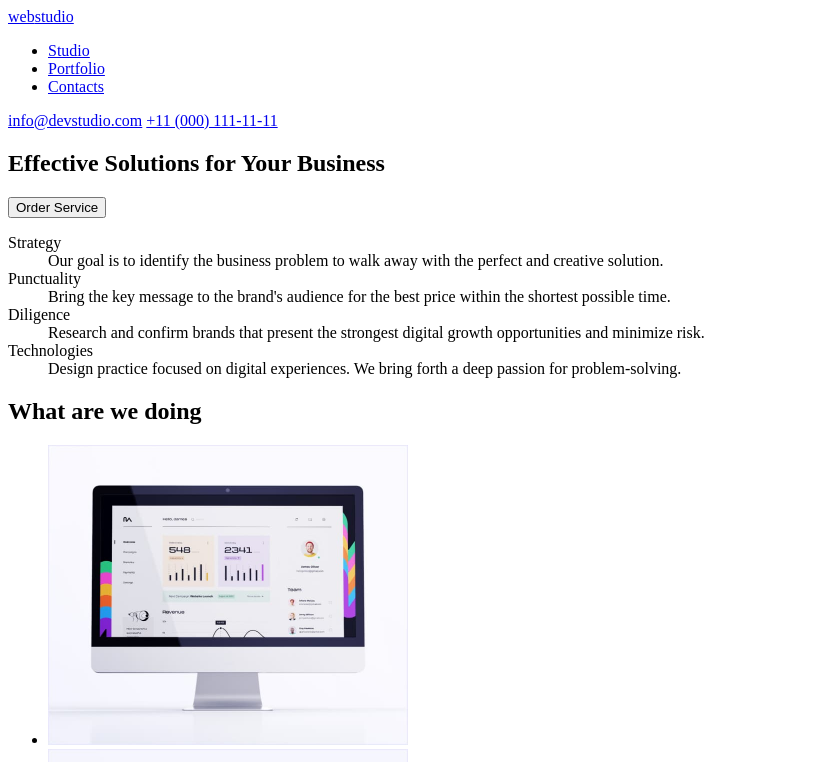
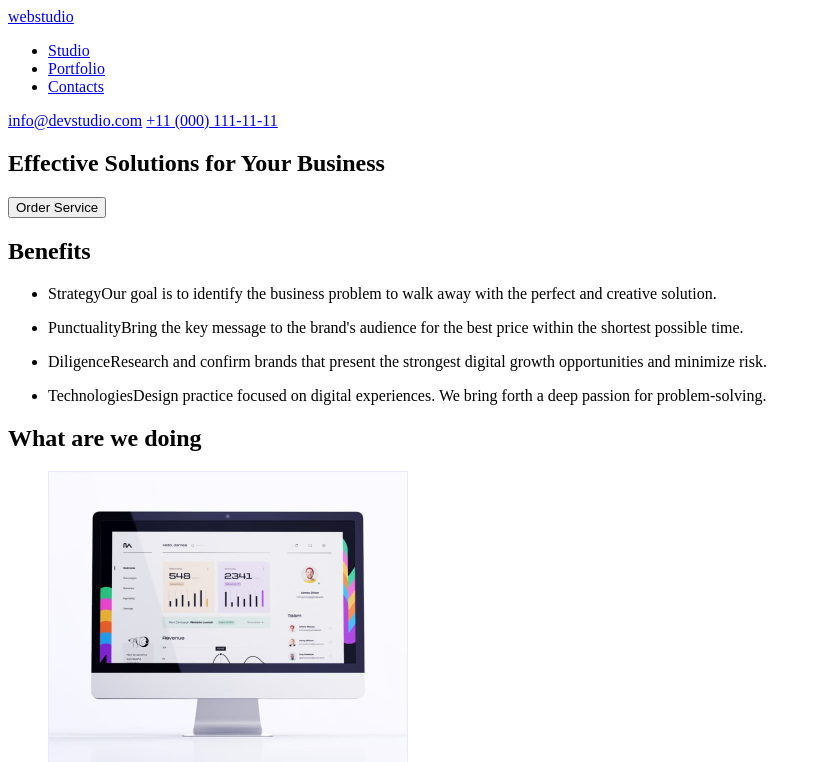
Before and after one commit to vvoloboieva/goit-markup-hw-01, a plain HTML site: page index.html in a window 1280 px wide. Shown: the top 762 px of the page, without its empty margins (0-821 px from the left). Drawn offline with Linux system fonts and the light colour scheme.

Commit message:
Adds missing tags after validation check

```diff
--- a/index.html
+++ b/index.html
@@ -8,52 +8,58 @@
   </head>
   <body>
     <header>
-      <div>
+      <nav>
         <a href="/index.html"> <span>web</span><span>studio</span> </a>
-      </div>
-      <nav>
         <ul>
           <li><a href="/">Studio</a></li>
           <li><a href="/">Portfolio</a></li>
           <li><a href="/">Contacts</a></li>
         </ul>
       </nav>
-      <div>
+
       <a href="mailto:info@devstudio.com">info@devstudio.com</a>
       <a href="tel:+110001111111">+11 (000) 111-11-11</a>
-      </div>
     </header>
     <main>
+      <!--Hero section-->
       <section>
-        <div>
         <h1>Effective Solutions for Your Business</h1>
         <button type="button">Order Service</button>
-        </div>
       </section>
-      <div>
-        <dl>
-          <dt>Strategy</dt>
-          <dd>
-            Our goal is to identify the business problem to walk away with the
-            perfect and creative solution.
-          </dd>
-          <dt>Punctuality</dt>
-          <dd>
-            Bring the key message to the brand's audience for the best price
-            within the shortest possible time.
-          </dd>
-          <dt>Diligence</dt>
-          <dd>
-            Research and confirm brands that present the strongest digital
-            growth opportunities and minimize risk.
-          </dd>
-          <dt>Technologies</dt>
-          <dd>
-            Design practice focused on digital experiences. We bring forth a
-            deep passion for problem-solving.
-          </dd>
-        </dl>
-      </div>
+
+      <!--Our advantages section-->
+      <section>
+        <h2>Benefits</h2>
+        <ul>
+          <li>
+            <p>
+              <span>Strategy</span>Our goal is to identify the business problem
+              to walk away with the perfect and creative solution.
+            </p>
+          </li>
+          <li>
+            <p>
+              <span>Punctuality</span>Bring the key message to the brand's
+              audience for the best price within the shortest possible time.
+            </p>
+          </li>
+          <li>
+            <p>
+              <span>Diligence</span>Research and confirm brands that present the
+              strongest digital growth opportunities and minimize risk.
+            </p>
+          </li>
+          <li>
+            <p>
+              <span>Technologies</span>Design practice focused on digital
+              experiences. We bring forth a deep passion for problem-solving.
+            </p>
+          </li>
+        </ul>
+      </section>
+
+      <!--Our works section-->
+
       <section>
         <h2>What are we doing</h2>
         <ul>
@@ -68,7 +74,7 @@
           <li>
             <img
               src="./images/feature2.jpg"
-              alt="messangers"
+              alt="messengers"
               width="360"
               height="300"
             />
@@ -83,48 +89,38 @@
           </li>
         </ul>
       </section>
+      <!--Our tam section-->
       <section>
         <h2>Our Team</h2>
         <ul>
           <li>
-            <div>
             <img src="./images/team1.jpg" alt="Mark Guerrero" />
             <span>Mark Guerrero</span>
             <span>Product Designer</span>
-            </div>
           </li>
           <li>
-            <div>
             <img src="./images/team2.jpg" alt="Tom Ford" />
             <span>Tom Ford</span>
             <span>Frontend Developer</span>
-            </div>
           </li>
           <li>
-            <div>
             <img src="./images/team3.jpg" alt="Camila Garcia" />
             <span>Camila Garcia</span>
             <span>Marketing</span>
-            </div>
           </li>
           <li>
-            <div>
             <img src="./images/team4.jpg" alt="Daniel Wilson" />
             <span>Daniel Wilson</span>
             <span>UI Designer</span>
-            </div>
           </li>
         </ul>
       </section>
     </main>
     <footer>
-      <div>
       <a href="/index.html"> <span>web</span><span>studio</span> </a>
-      </div>
-      <div>
+
       Increase the flow of customers and sales for your business with digital
       marketing & growth solutions.
-      </div>
     </footer>
   </body>
 </html>
```
Lines whose indentation alone changed are shown as unchanged.
